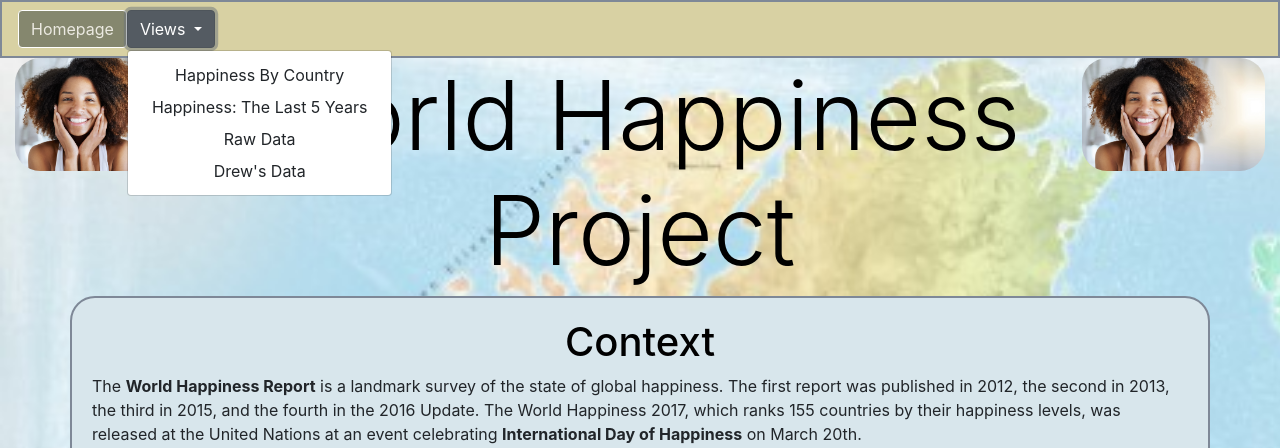
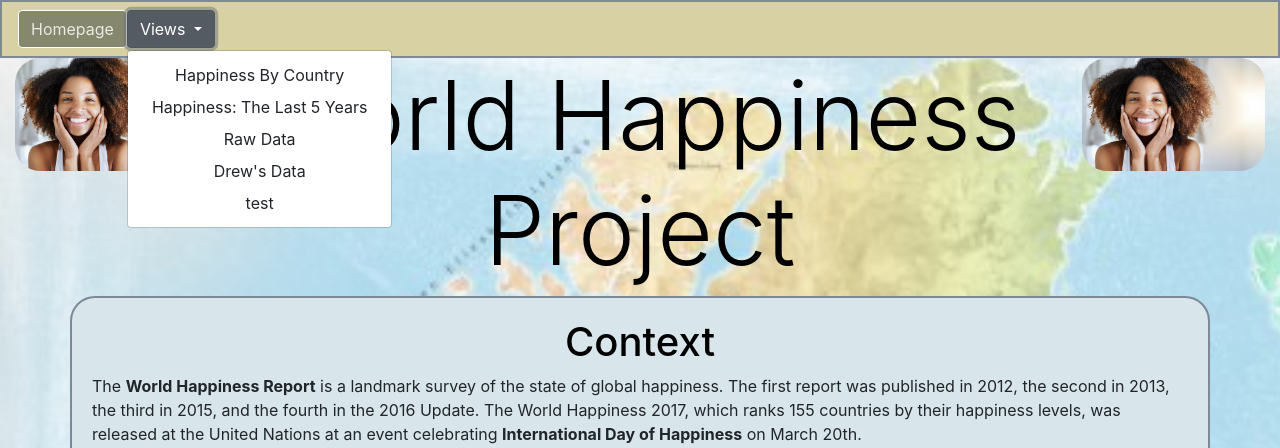
Before and after one commit to collinmpage/World-Happiness-Project, a Flask app: page / in a window 1280 px wide, after a click on "Views". Shown: the top 448 px of the page. Run offline with Flask 2, Linux system fonts and the light colour scheme; some libraries are stand-ins or nearby versions.

Commit message:
Update index.html

```diff
--- a/templates/index.html
+++ b/templates/index.html
@@ -34,6 +34,8 @@ href="https://cdnjs.cloudflare.com/ajax/libs/animate.css/4.1.1/animate.min.css"
                 <a class="dropdown-item" href="/the_last_5_years">Happiness: The Last 5 Years</a>
                 <a class="dropdown-item" href="/data">Raw Data</a>
                 <a class="dropdown-item" href="/drews_page">Drew's Data</a>
+                <a class="dropdown-item" href="/test">test</a>
+
               </div>
             </div>
       </li>
```
